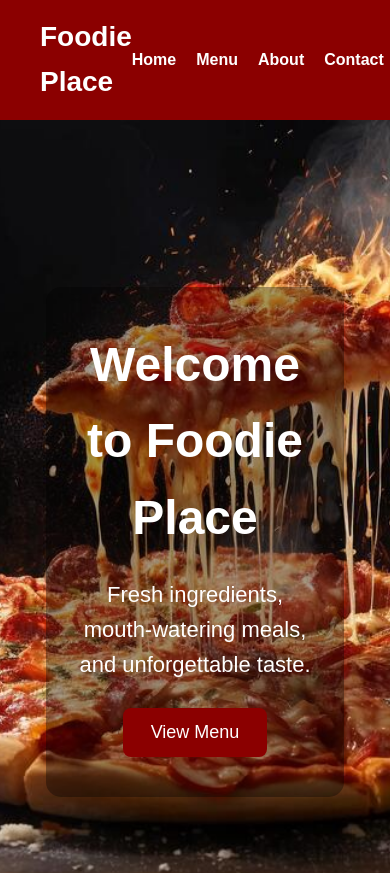
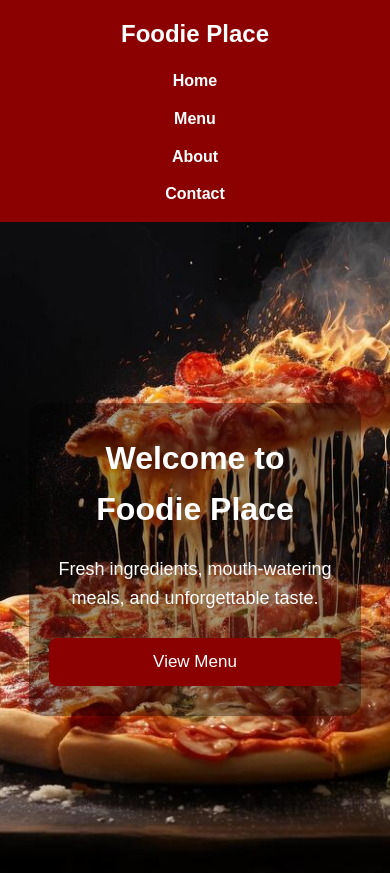
Before and after one commit to Marwa-digital/Restaurant-Site, a plain HTML site: page index.html in a window 390 px wide. Shown: the top 873 px of the page. Drawn offline with Linux system fonts and the light colour scheme.

Commit message:
Add responsive design

```diff
--- a/style.css
+++ b/style.css
@@ -163,3 +163,61 @@ footer {
   padding: 20px;
   margin-top: 20px;
 }
+
+/* ==========================
+   Responsive Design
+========================== */
+
+@media (max-width: 768px) {
+
+  header{
+    padding:15px 20px;
+  }
+
+  nav{
+    flex-direction:column;
+    gap:15px;
+  }
+
+  nav h1{
+    font-size:24px;
+  }
+
+  nav ul{
+    flex-direction:column;
+    align-items:center;
+    gap:12px;
+  }
+
+  #home{
+    min-height:80vh;
+  }
+
+  #home .overlay{
+    width:95%;
+    padding:30px 20px;
+  }
+
+  #home .overlay h2{
+    font-size:32px;
+  }
+
+  #home .overlay p{
+    font-size:18px;
+  }
+
+  #home .overlay button{
+    width:100%;
+    font-size:17px;
+  }
+
+  section h2{
+    font-size:28px;
+  }
+
+  #about p,
+  #contact p{
+    font-size:16px;
+  }
+
+}
```
